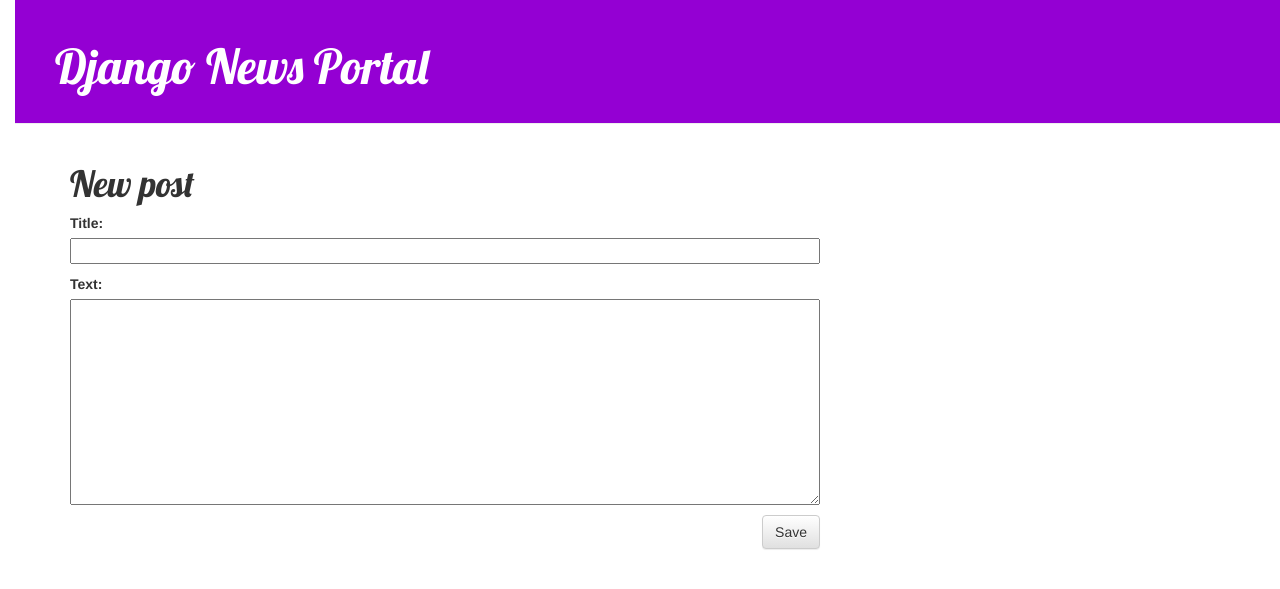
After one commit to flyingGreenArrow/my-first-news, a Django app: page /post/new/ in a window 1280 px wide. The commit adds this page. Shown: the top 589 px of the page. Run offline with Django 3.2, Linux system fonts and the light colour scheme; some libraries are stand-ins or nearby versions.

Commit message:
form_upd

```diff
--- /dev/null
+++ b/news/forms.py
@@ -0,0 +1,9 @@
+from django import forms
+from .models import Post
+
+
+class Post_Form(forms.ModelForm):
+
+    class Meta:
+        model=Post
+        fields=('title', 'text',)
--- a/news/static/css/news.css
+++ b/news/static/css/news.css
@@ -8,7 +8,7 @@
 }
 
 .page-header {
-    background-color: #ff9400;
+    background-color: darkviolet;
     margin-top: 0;
     padding: 20px 20px 20px 40px;
 }
@@ -48,6 +48,7 @@
 
 .post {
     margin-bottom: 70px;
+    border: 4px dotted black;
 }
 
 .post h1 a, .post h1 a:visited {
--- a/news/templates/news/base.html
+++ b/news/templates/news/base.html
@@ -9,7 +9,10 @@
     </head>
     <body>
         <div class="page-header">
-            <h1><a href="/">Django Girls Blog</a></h1>
+            {% if user.is_authenticated %}
+                <a href="{% url 'post_new' %}" class="top-menu"><span class="glyphicon glyphicon-plus"></span></a>
+            {% endif %}
+            <h1><a href="/">Django News Portal</a></h1>
         </div>
 
         <div class="content container">
--- a/news/templates/news/post_detail.html
+++ b/news/templates/news/post_detail.html
@@ -7,7 +7,11 @@
                 {{ post.published_date }}
             </div>
         {% endif %}
+        {% if user.is_authenticated %}
+            <a class="btn btn-default" href="{% url 'post_edit' pk=post.pk %}"><span class="glyphicon glyphicon-pencil"></span></a>
+        {% endif %}
         <h1>{{ post.title }}</h1>
         <p>{{ post.text|linebreaksbr }}</p>
+        <p>{{ post.author }}</p>
     </div>
 {% endblock %}
--- /dev/null
+++ b/news/templates/news/post_edit.html
@@ -0,0 +1,9 @@
+{% extends 'news/base.html' %}
+
+{% block content %}
+    <h1>New post</h1>
+    <form method="POST" class="post-form">{% csrf_token %}
+        {{ form.as_p }}
+        <button type="submit" class="save btn btn-default">Save</button>
+    </form>
+{% endblock %}
--- a/news/urls.py
+++ b/news/urls.py
@@ -4,5 +4,7 @@
 urlpatterns = [
     path('', views.post_list, name='post_list'),
     path('post/<int:pk>/', views.post_detail, name='post_detail'),
+    path('post/new/', views.post_new, name='post_new'),
+    path('post/<int:pk>/edit/', views.post_edit, name='post_edit'),
 ]
 # (r'^$')
--- a/news/views.py
+++ b/news/views.py
@@ -1,6 +1,7 @@
-from django.shortcuts import render, get_object_or_404
+from django.shortcuts import render, get_object_or_404, redirect
 from django.utils import timezone
 from .models import Post
+from .forms import Post_Form
 
 # Create your views here.
 def post_list(request):
@@ -9,5 +10,34 @@
 
 
 def post_detail(request, pk):
-    post=get_object_or_404(Post, pk=pk)
-    return render(request, 'news/post_detail.html', {'post':post})
+    post = get_object_or_404(Post, pk=pk)
+    return render(request, 'news/post_detail.html', {'post': post})
+
+
+def post_new(request):
+    if request.method == "POST":
+        form = Post_Form(request.POST)
+        if form.is_valid():
+            post = form.save(commit=False)
+            post.author = request.user  # Добавить проверку на залогиненого пользователя
+            post.published_date = timezone.now()
+            post.save()
+            return redirect('post_detail', pk=post.pk)
+    else:
+        form = Post_Form()
+    return render(request, 'news/post_edit.html', {'form': form})
+
+
+def post_edit(request, pk):
+    post = get_object_or_404(Post, pk=pk)
+    if request.method == "POST":
+        form = Post_Form(request.POST, instance=post)
+        if form.is_valid():
+            post = form.save(commit=False)
+            post.author = request.user
+            post.published_date = timezone.now()
+            post.save()
+            return redirect('post_detail', pk=post.pk)
+    else:
+        form = Post_Form(instance=post)
+    return render(request, 'news/post_edit.html', {'form': form})
```
